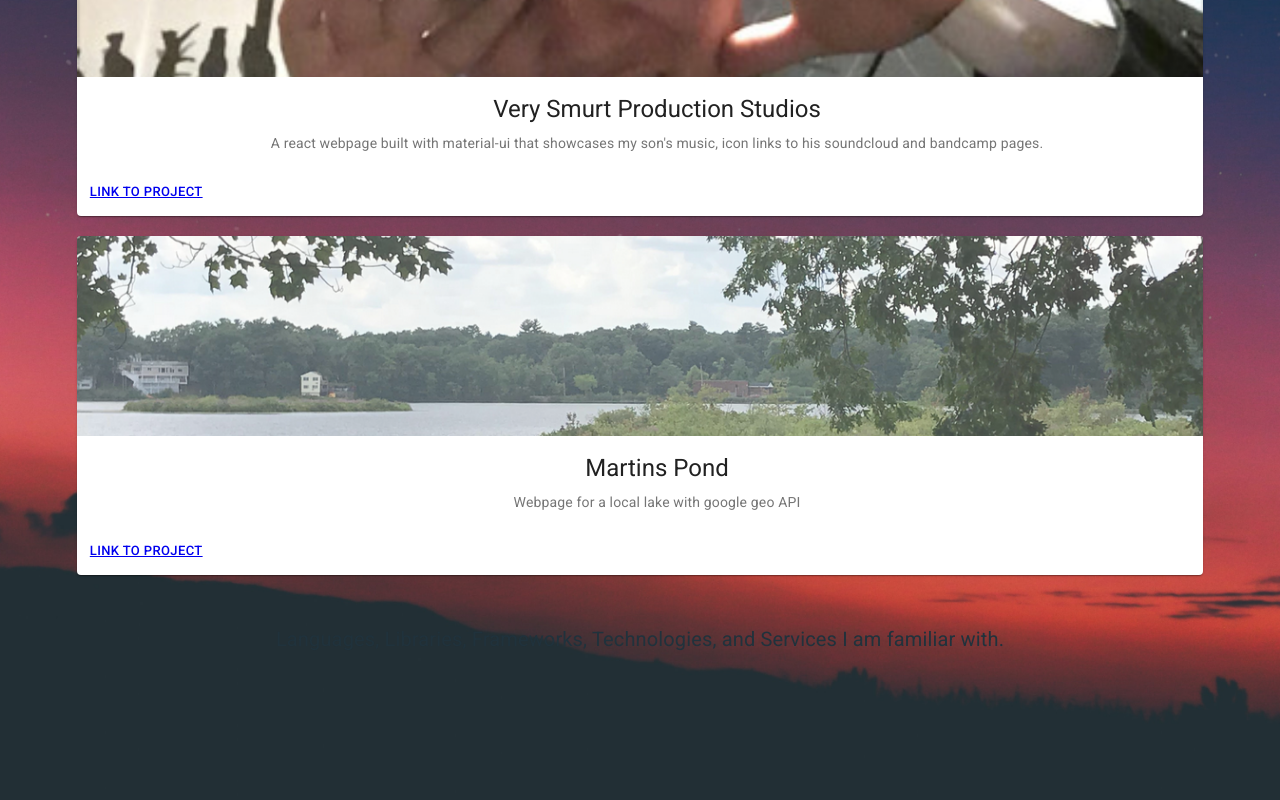
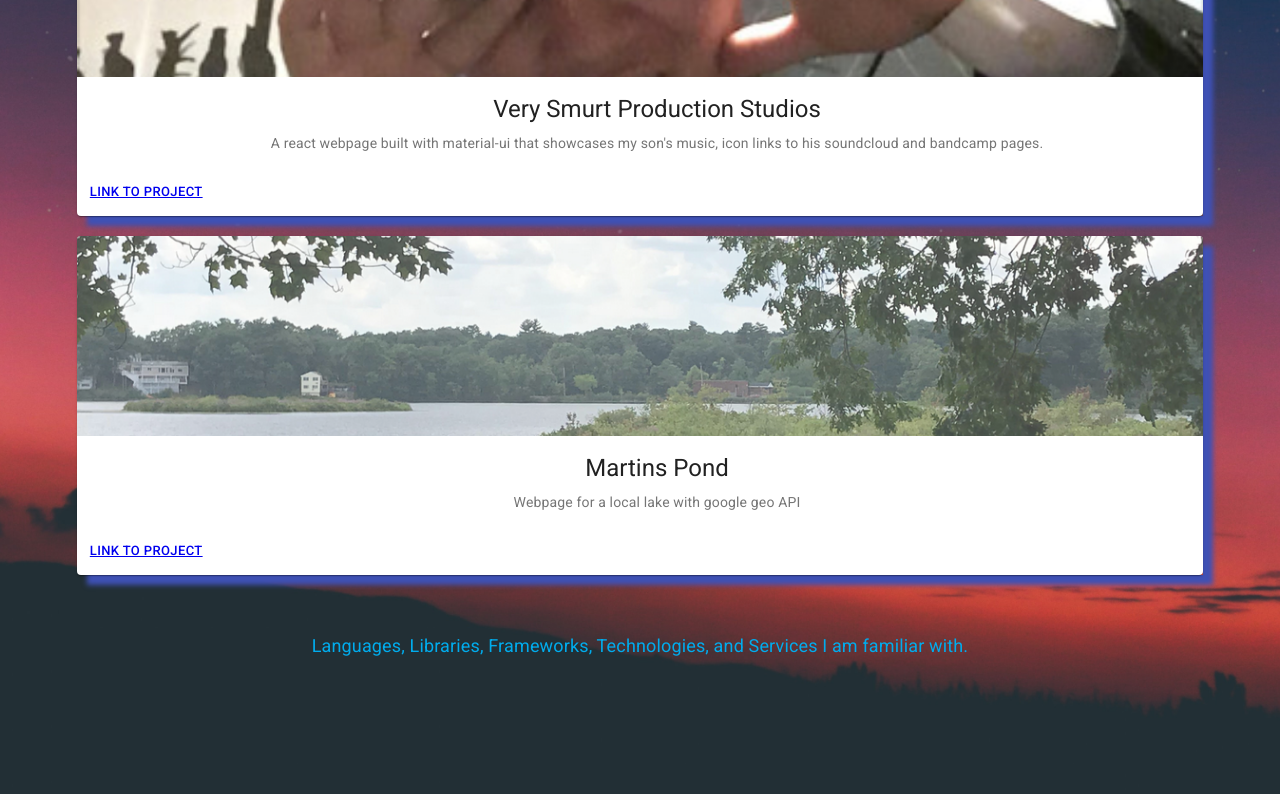
Before and after one commit to gubna/web-dev, a React (Create React App) app: page / in a window 1280 px wide. Shown: the part 1451-2251 px from the top of the page. Built offline with nearby package versions, Linux system fonts and the light colour scheme.

Commit message:
added box shadow

```diff
--- a/package.json
+++ b/package.json
@@ -11,6 +11,7 @@
     "react-dom": "^16.10.2",
     "react-router-dom": "^5.1.2",
     "react-scripts": "3.2.0",
+    "styled-components": "^5.0.0",
     "svg-patterns": "^1.0.0"
   },
   "scripts": {
--- a/src/App.js
+++ b/src/App.js
@@ -10,19 +10,26 @@ import Optigrab from './component/optigrab.js';
 import Smurt from './component/verysmurt.js';
 import ElevateAppBar from './component/appbar.js';
 import './App.css';
+import styled from 'styled-components'
+
+const Shadow = styled.div`
+box-shadow: 10px 10px 5px #3f51b5;
+text-align: center;
+`;
 
 function App() {
   return (
 
     <div className="app">
     <div className="container">
+
       <ElevateAppBar />
       <Header />
-      <Bio /><br></br>
-      <Joy /><br></br>
-      <Optigrab /><br></br>
-      <Smurt /><br></br>
-      <Pond /><br></br>
+      <Shadow><Bio /></Shadow><br></br>
+      <Shadow><Joy /></Shadow><br></br>
+      <Shadow><Optigrab /></Shadow><br></br>
+      <Shadow><Smurt /></Shadow><br></br>
+      <Shadow><Pond /></Shadow><br></br><br></br>
 
       <Codesss /><br></br>
       <Codess /><br></br>
--- a/src/component/FooterBox.css
+++ b/src/component/FooterBox.css
@@ -18,8 +18,3 @@ p{
     color: #00aced;
     font-size: 18px;
 }
-.title {
-    color: #20323c;
-    font-size: 20px;
-    padding: 1.5em;
-}
--- a/src/component/bios.js
+++ b/src/component/bios.js
@@ -8,7 +8,7 @@ import CardMedia from '@material-ui/core/CardMedia';
 import Button from '@material-ui/core/Button';
 import Typography from '@material-ui/core/Typography';
 import People from '../images/Some Names Bios of Interesting People.png';
-import { flexbox } from '@material-ui/system';
+
 
 const useStyles = makeStyles({
   card: {
--- a/src/component/iconssss.js
+++ b/src/component/iconssss.js
@@ -12,15 +12,19 @@ import sassIcon from '@iconify/icons-logos/sass';
 import jqueryIcon from '@iconify/icons-logos/jquery';
 import nodejsIcon from '@iconify/icons-logos/nodejs';
 import npmIcon from '@iconify/icons-logos/npm';
-import './FooterBox.css'
+import './FooterBox.css';
+import styled from 'styled-components';
 
+const Title = styled.p`
+        color: #00aced;
+        `;
 
 function Codesss () {
     return (
         <React.Fragment>
-    <div className="title">
+    <Title><div className="title">
     Languages, Libraries, Frameworks, Technologies, and Services I am familiar with.<br></br>
-    </div>
+    </div></Title>
 
     <div className="icons">
 
```
Also changed, not shown: 1 other file (tests, documents, lock files or other folders).
